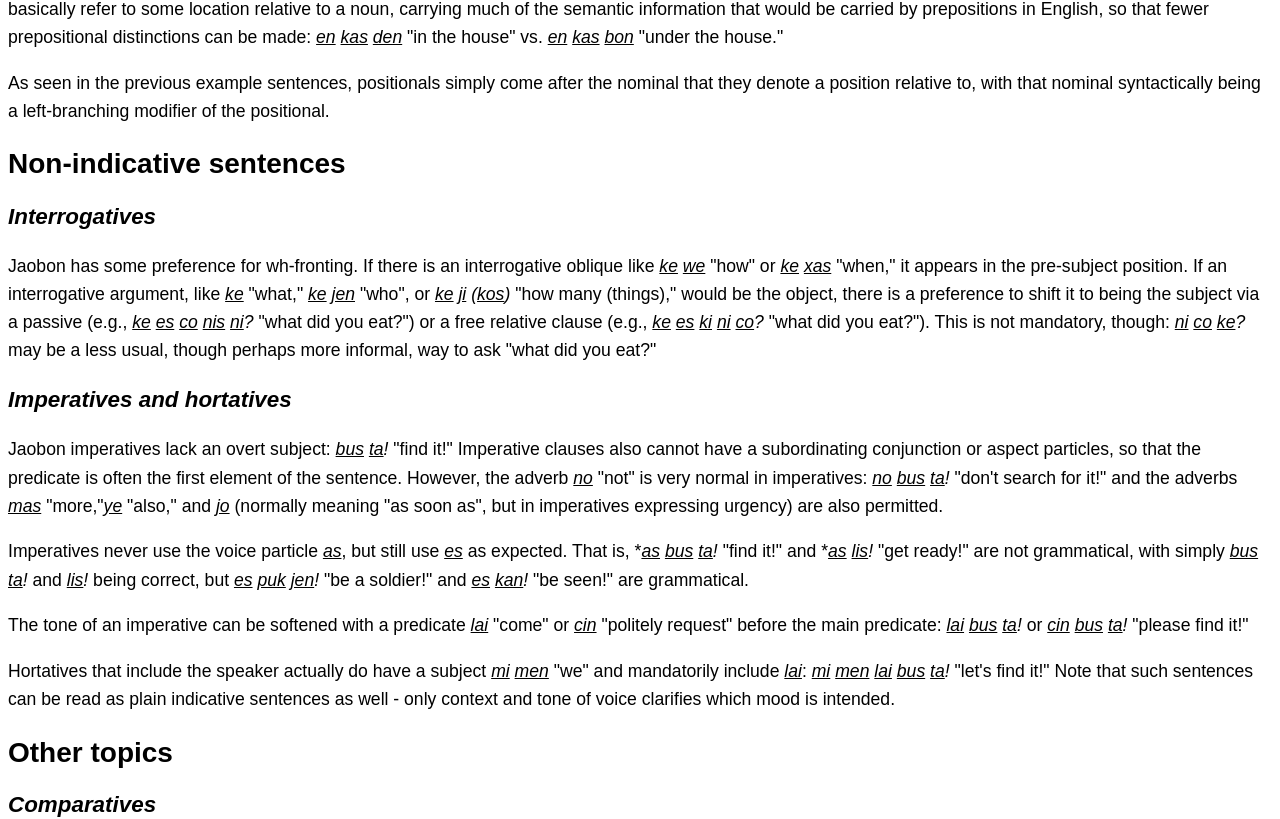
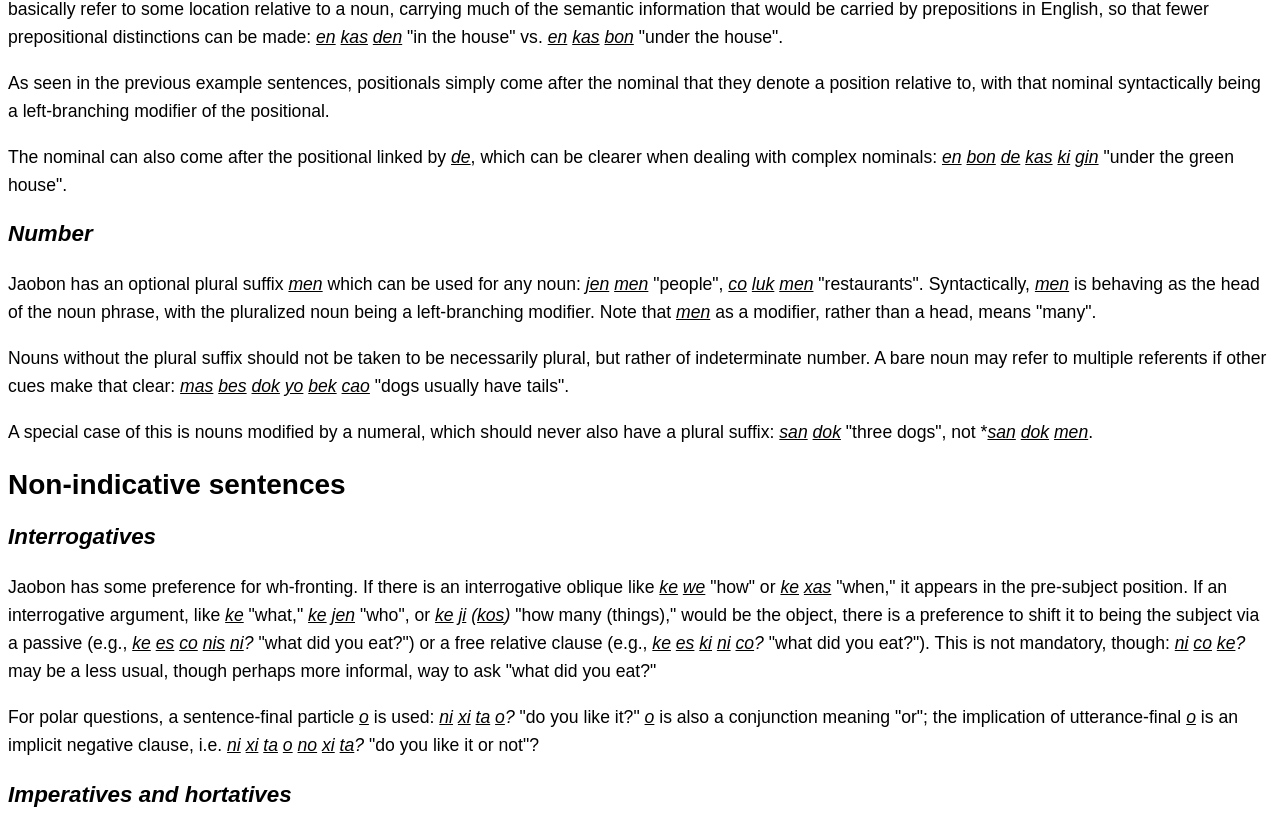
Before and after one commit to cstuartroe/jaobon, a React app: page /syntax in a window 1280 px wide. Shown: the part 6273-7092 px from the top of the page. Built offline with nearby package versions, Linux system fonts and the light colour scheme; the HTML template or start-up script is replaced by a standard one.

Commit message:
Extra grammar notes

```diff
--- a/src/Syntax.tsx
+++ b/src/Syntax.tsx
@@ -520,13 +520,39 @@ export default class Syntax extends Component<Props, State> {
                     regions, including being ubiquitous in Mandarin. They basically refer to some location relative
                     to a noun, carrying much of the semantic information that would be carried by prepositions in
                     English, so that fewer prepositional distinctions can be made: {text('en kas den')} "in the
-                    house" vs. {text('en kas bon')} "under the house."
+                    house" vs. {text('en kas bon')} "under the house".
                 </p>
 
                 <p>
                     As seen in the previous example sentences, positionals simply come after the nominal that they
                     denote a position relative to, with that nominal syntactically being a left-branching modifier
                     of the positional.
+                </p>
+
+                <p>
+                    The nominal can also come after the positional linked by {text('de')}, which can be clearer
+                    when dealing with complex nominals: {text('en bon de kas ki gin')} "under the green house".
+                </p>
+
+                <h3>Number</h3>
+
+                <p>
+                    Jaobon has an optional plural suffix {text('men')} which can be used for any noun:{' '}
+                    {text('jen men')} "people", {text('co luk men')} "restaurants".
+                    Syntactically, {text('men')} is behaving as the head of the noun phrase,
+                    with the pluralized noun being a left-branching modifier.
+                    Note that {text('men')} as a modifier, rather than a head, means "many".
+                </p>
+
+                <p>
+                    Nouns without the plural suffix should not be taken to be necessarily plural, but rather of
+                    indeterminate number. A bare noun may refer to multiple referents if other cues make that clear:{' '}
+                    {text('mas bes dok yo bek cao')} "dogs usually have tails".
+                </p>
+
+                <p>
+                    A special case of this is nouns modified by a numeral, which should never also have a plural suffix:{' '}
+                    {text('san dok')} "three dogs", not *{text('san dok men')}.
                 </p>
 
                 <h2>Non-indicative sentences</h2>
@@ -542,6 +568,13 @@ export default class Syntax extends Component<Props, State> {
                     eat?") or a free relative clause (e.g., {text('ke es ki ni co?')} "what did you eat?").
                     This is not mandatory, though: {text('ni co ke?')} may be a less usual, though perhaps more
                     informal, way to ask "what did you eat?"
+                </p>
+
+                <p>
+                    For polar questions, a sentence-final particle {text('o')} is used:{' '}
+                    {text('ni xi ta o?')} "do you like it?" {text('o')} is also a conjunction meaning
+                    "or"; the implication of utterance-final {text('o')} is an implicit negative clause, i.e.{' '}
+                    {text('ni xi ta o no xi ta?')} "do you like it or not"?
                 </p>
 
                 <h3>Imperatives and hortatives</h3>
@@ -679,7 +712,7 @@ export default class Syntax extends Component<Props, State> {
                     (which need not be for actual blood relatives)
                 </p>
                 <p>
-                    The least formal and even humorous titles include physical attributes like {text('gao')},
+                    The least formal and even humorous titles include physical attributes like {text('gao')},{' '}
                     {text('lo')}, animals like {text('mus')}, {text('hus')}, {text('pak')}, {text('os')},
                     or any descriptor that feels appropriate, like {text('kin')}, {text('ao')}.
                 </p>
--- a/src/roots.ts
+++ b/src/roots.ts
@@ -2344,7 +2344,7 @@ export const ROOTS = new Map<string, Root>([
     ),
     root(
         "won",
-        "ask, request, problem, issue",
+        "ask, request, question, problem, issue",
         ["intransitive verb"],
         "问",
         [["Chinese", "问"]],
```
Also changed, not shown: src/dictionary.json.
